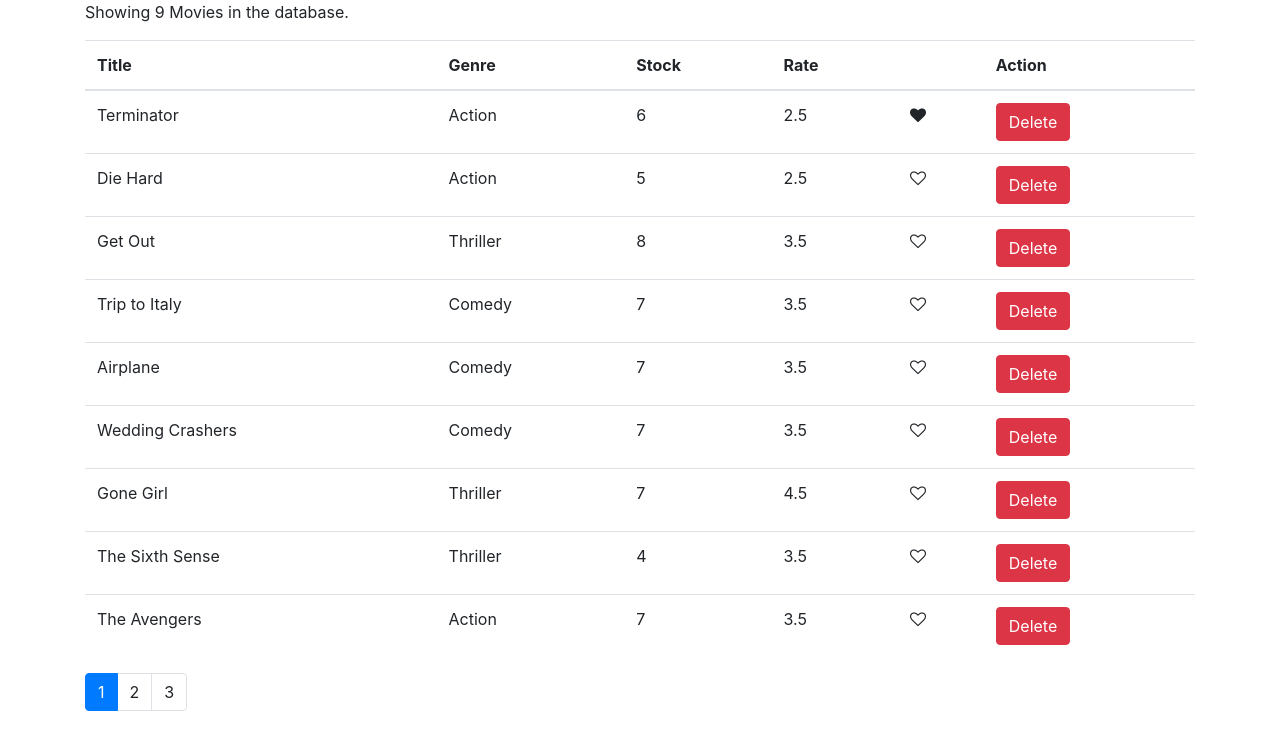
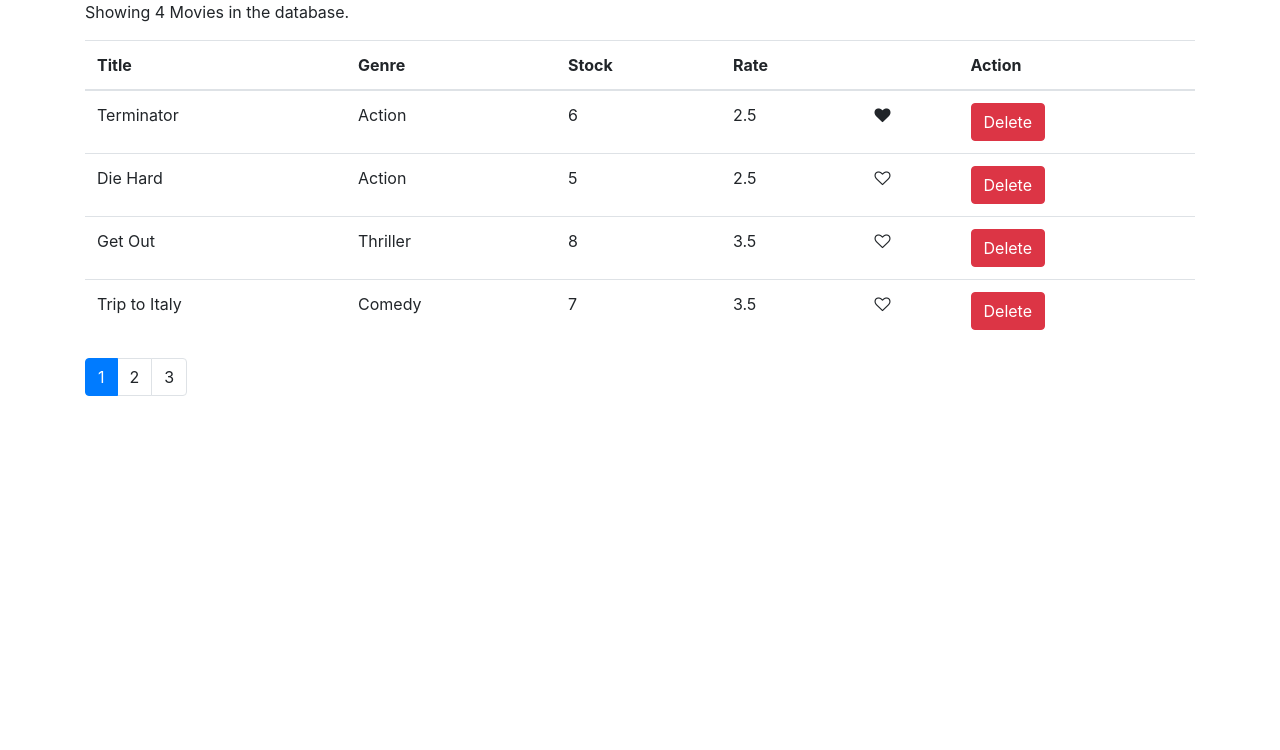
Before and after one commit to hassantvs24/all-react, a React (Create React App) app in the folder vidly/: page / in a window 1280 px wide. Shown: the top 750 px of the page. Built offline with nearby package versions, Linux system fonts and the light colour scheme.

Commit message:
Implimented pagination

```diff
--- a/vidly/src/component/movies.jsx
+++ b/vidly/src/component/movies.jsx
@@ -2,6 +2,7 @@ import React, {Component} from 'react';
 import {getMovies} from '../services/fakeMovieService';
 import Like from "./common/like";
 import Pagination from './common/pagination';
+import {paginate} from '../utils/paginate';
 
 
 class Movies extends Component {
@@ -31,12 +32,12 @@ class Movies extends Component {
 
     render(){
         const {length: count} = this.state.movies;
-        const {pageSize, currentPage} = this.state;
-
+        const {pageSize, currentPage, movies:allMovies} = this.state;
+        const movies = paginate(allMovies, currentPage, pageSize);
         return (
             <React.Fragment>
-                    <p>{this.getMovieCount()}</p>
-                    <table className={this.state.movies.length === 0 ? 'table invisible': 'table'}>
+                    <p>{this.getMovieCount(movies)}</p>
+                    <table className={count === 0 ? 'table invisible': 'table'}>
                         <thead>
                             <tr>
                                 <th>Title</th>
@@ -48,7 +49,7 @@ class Movies extends Component {
                             </tr>
                         </thead>
                         <tbody>
-                            {this.state.movies.map( movie =>
+                            {movies.map( movie =>
                                 <tr key={movie._id}>
                                     <td scope="row">{movie.title}</td>
                                     <td>{movie.genre.name}</td>
@@ -66,8 +67,8 @@ class Movies extends Component {
         );
     }
 
-    getMovieCount(){
-        const counter = this.state.movies.length;
+    getMovieCount(movies){
+        const counter = movies.length;
         switch(counter) {
             case 0:
               return `No more movie in the database`;
--- /dev/null
+++ b/vidly/src/utils/paginate.js
@@ -0,0 +1,6 @@
+import _ from 'lodash';
+
+export function paginate(items, pageNumber, pageSize){
+    const startIndex = (pageNumber -1) * pageSize;
+    return _(items).slice(startIndex).take(pageSize).value();
+}
```
